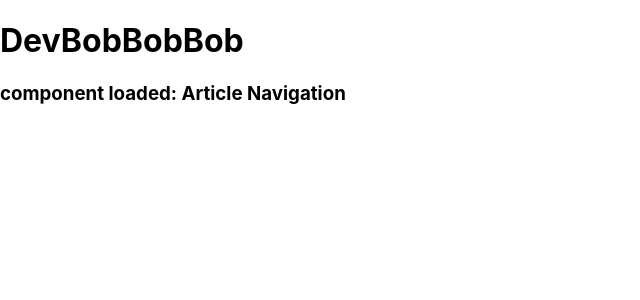
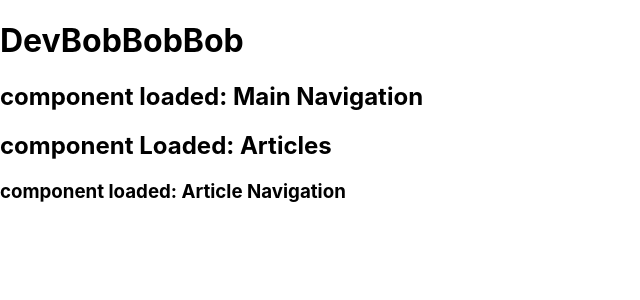
Before and after one commit to 789ni812/DevBobbobbob, a React (Create React App) app in the folder devbobbobbob/devbobbobbob/: page / in a window 1280 px wide. Shown: the top 300 px of the page, without its empty margins (0-640 px from the left). Built offline with nearby package versions, Linux system fonts and the light colour scheme.

Commit message:
Wired up Empty MainNavigationComponent

```diff
--- a/devbobbobbob/devbobbobbob/src/App.js
+++ b/devbobbobbob/devbobbobbob/src/App.js
@@ -1,14 +1,21 @@
-import Articles from './components/Articles/Articles';
+import React from "react";
+import { BrowserRouter } from "react-router-dom";
+
+import MainNavigation from "./components/MainNavigation/MainNavigation";
+import Articles from "./components/Articles/Articles";
 // import MarkdownRenderer from './components/MarkdownRenderer/MarkdownRenderer';
 
 function App() {
   return (
-    <div data-test="component-app">
+    <BrowserRouter>
+      <div data-test="component-app">
         <h1 data-test="site-title">DevBobBobBob</h1>
+        <MainNavigation data-test="component-mainNavigation" />
         <Articles data-test="component-articles" />
-  {/*<MarkdownRenderer data-test="component-markdownRenderer" />*/ }
-    </div>
+        {/*<MarkdownRenderer data-test="component-markdownRenderer" />*/}
+      </div>
+    </BrowserRouter>
   );
-};
+}
 
 export default App;
--- a/devbobbobbob/devbobbobbob/src/components/Articles/Articles.js
+++ b/devbobbobbob/devbobbobbob/src/components/Articles/Articles.js
@@ -1,13 +1,15 @@
-import React from 'react';
-import { articlesArray } from './mockedArticleArray';
-import ArticleNavigation from './ArticleNavigation';
-function Articles()  {
-
-return(
-<div data-test="component-Articles">
-    <div data-test="component-ArticleNavigation"><ArticleNavigation articles={articlesArray} /></div>
-</div>
-)
+import React from "react";
+import { articlesArray } from "./mockedArticleArray";
+import ArticleNavigation from "./ArticleNavigation";
+function Articles() {
+  return (
+    <div data-test="component-Articles">
+      <h2>component Loaded: Articles</h2>
+      <div data-test="component-ArticleNavigation">
+        <ArticleNavigation articles={articlesArray} />
+      </div>
+    </div>
+  );
 }
 
 export default Articles;
--- /dev/null
+++ b/devbobbobbob/devbobbobbob/src/components/MainNavigation/MainNavigation.js
@@ -0,0 +1,5 @@
+function MainNavigation() {
+  return <h2>component loaded: Main Navigation</h2>;
+}
+
+export default MainNavigation;
```
Also changed, not shown: 2 other files (tests, documents, lock files or other folders).
